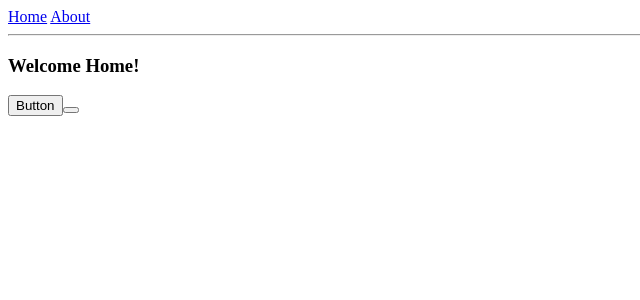
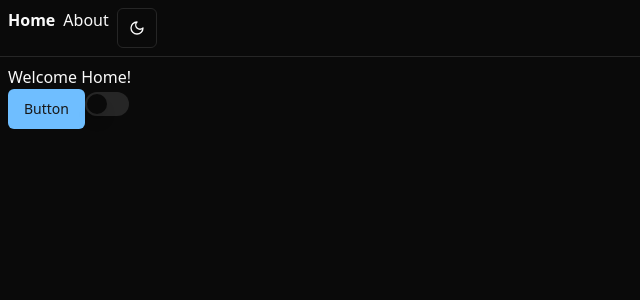
Before and after one commit to ligsnf/monash-grades-calculator, a React (Vite) app: page / in a window 1280 px wide. Shown: the top 300 px of the page, without its empty margins (0-640 px from the left). Built offline with nearby package versions, Linux system fonts and the light colour scheme.

Commit message:
add dark mode
followed guide at https://ui.shadcn.com/docs/dark-mode/vite

```diff
--- /dev/null
+++ b/src/components/mode-toggle.tsx
@@ -0,0 +1,37 @@
+import { Moon, Sun } from "lucide-react"
+
+import { Button } from "@/components/ui/button"
+import {
+  DropdownMenu,
+  DropdownMenuContent,
+  DropdownMenuItem,
+  DropdownMenuTrigger,
+} from "@/components/ui/dropdown-menu"
+import { useTheme } from "@/components/theme-provider"
+
+export function ModeToggle() {
+  const { setTheme } = useTheme()
+
+  return (
+    <DropdownMenu>
+      <DropdownMenuTrigger asChild>
+        <Button variant="outline" size="icon">
+          <Sun className="h-[1.2rem] w-[1.2rem] rotate-0 scale-100 transition-all dark:-rotate-90 dark:scale-0" />
+          <Moon className="absolute h-[1.2rem] w-[1.2rem] rotate-90 scale-0 transition-all dark:rotate-0 dark:scale-100" />
+          <span className="sr-only">Toggle theme</span>
+        </Button>
+      </DropdownMenuTrigger>
+      <DropdownMenuContent align="end">
+        <DropdownMenuItem onClick={() => setTheme("light")}>
+          Light
+        </DropdownMenuItem>
+        <DropdownMenuItem onClick={() => setTheme("dark")}>
+          Dark
+        </DropdownMenuItem>
+        <DropdownMenuItem onClick={() => setTheme("system")}>
+          System
+        </DropdownMenuItem>
+      </DropdownMenuContent>
+    </DropdownMenu>
+  )
+}
--- /dev/null
+++ b/src/components/theme-provider.tsx
@@ -0,0 +1,73 @@
+import { createContext, useContext, useEffect, useState } from "react"
+
+type Theme = "dark" | "light" | "system"
+
+type ThemeProviderProps = {
+  children: React.ReactNode
+  defaultTheme?: Theme
+  storageKey?: string
+}
+
+type ThemeProviderState = {
+  theme: Theme
+  setTheme: (theme: Theme) => void
+}
+
+const initialState: ThemeProviderState = {
+  theme: "system",
+  setTheme: () => null,
+}
+
+const ThemeProviderContext = createContext<ThemeProviderState>(initialState)
+
+export function ThemeProvider({
+  children,
+  defaultTheme = "system",
+  storageKey = "vite-ui-theme",
+  ...props
+}: ThemeProviderProps) {
+  const [theme, setTheme] = useState<Theme>(
+    () => (localStorage.getItem(storageKey) as Theme) || defaultTheme
+  )
+
+  useEffect(() => {
+    const root = window.document.documentElement
+
+    root.classList.remove("light", "dark")
+
+    if (theme === "system") {
+      const systemTheme = window.matchMedia("(prefers-color-scheme: dark)")
+        .matches
+        ? "dark"
+        : "light"
+
+      root.classList.add(systemTheme)
+      return
+    }
+
+    root.classList.add(theme)
+  }, [theme])
+
+  const value = {
+    theme,
+    setTheme: (theme: Theme) => {
+      localStorage.setItem(storageKey, theme)
+      setTheme(theme)
+    },
+  }
+
+  return (
+    <ThemeProviderContext.Provider {...props} value={value}>
+      {children}
+    </ThemeProviderContext.Provider>
+  )
+}
+
+export const useTheme = () => {
+  const context = useContext(ThemeProviderContext)
+
+  if (context === undefined)
+    throw new Error("useTheme must be used within a ThemeProvider")
+
+  return context
+}
--- a/src/main.tsx
+++ b/src/main.tsx
@@ -1,6 +1,8 @@
 import { StrictMode } from 'react'
 import ReactDOM from 'react-dom/client'
+import './index.css'
 import { RouterProvider, createRouter } from '@tanstack/react-router'
+import { ThemeProvider } from "@/components/theme-provider"
 
 // Import the generated route tree
 import { routeTree } from './routeTree.gen'
@@ -21,7 +23,9 @@
   const root = ReactDOM.createRoot(rootElement)
   root.render(
     <StrictMode>
-      <RouterProvider router={router} />
+      <ThemeProvider defaultTheme="dark" storageKey="vite-ui-theme">
+        <RouterProvider router={router} />
+      </ThemeProvider>
     </StrictMode>,
   )
 }
--- a/src/routes/__root.tsx
+++ b/src/routes/__root.tsx
@@ -1,5 +1,6 @@
 import { createRootRoute, Link, Outlet } from '@tanstack/react-router'
 import { TanStackRouterDevtools } from '@tanstack/router-devtools'
+import { ModeToggle } from "@/components/mode-toggle"
 
 export const Route = createRootRoute({
   component: () => (
@@ -11,6 +12,7 @@
         <Link to="/about" className="[&.active]:font-bold">
           About
         </Link>
+        <ModeToggle />
       </div>
       <hr />
       <Outlet />
```
